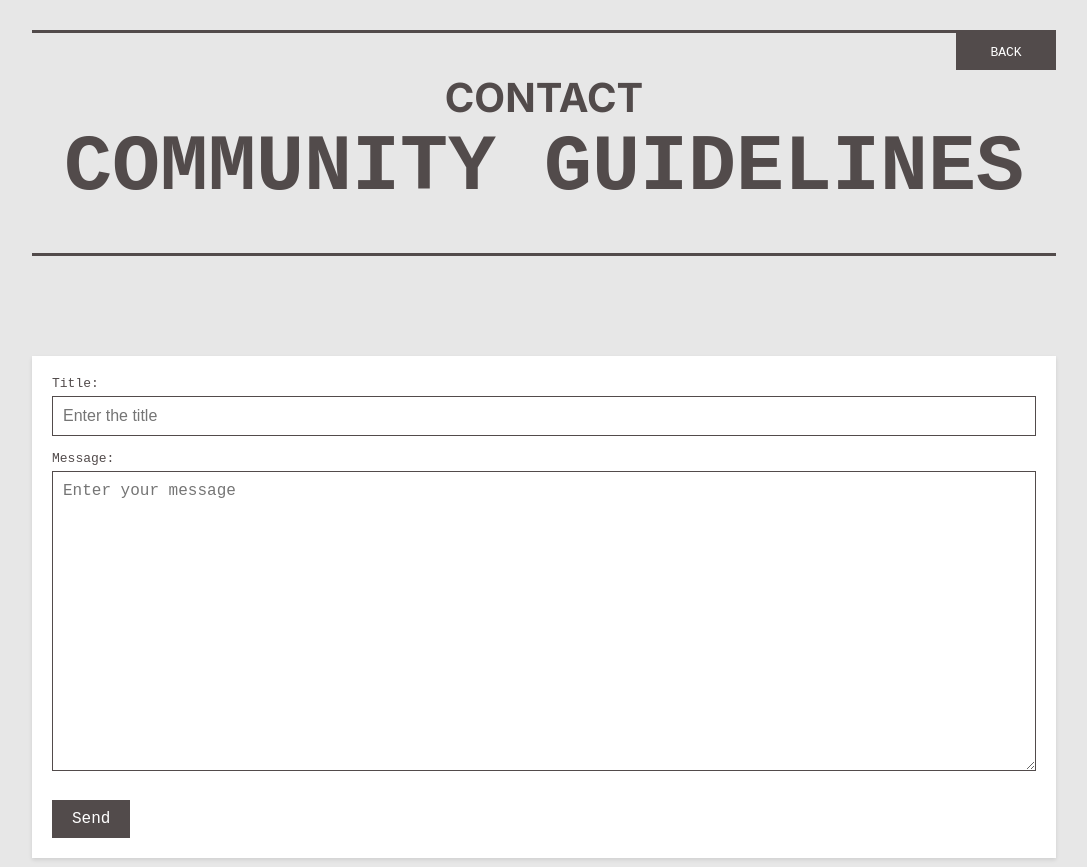
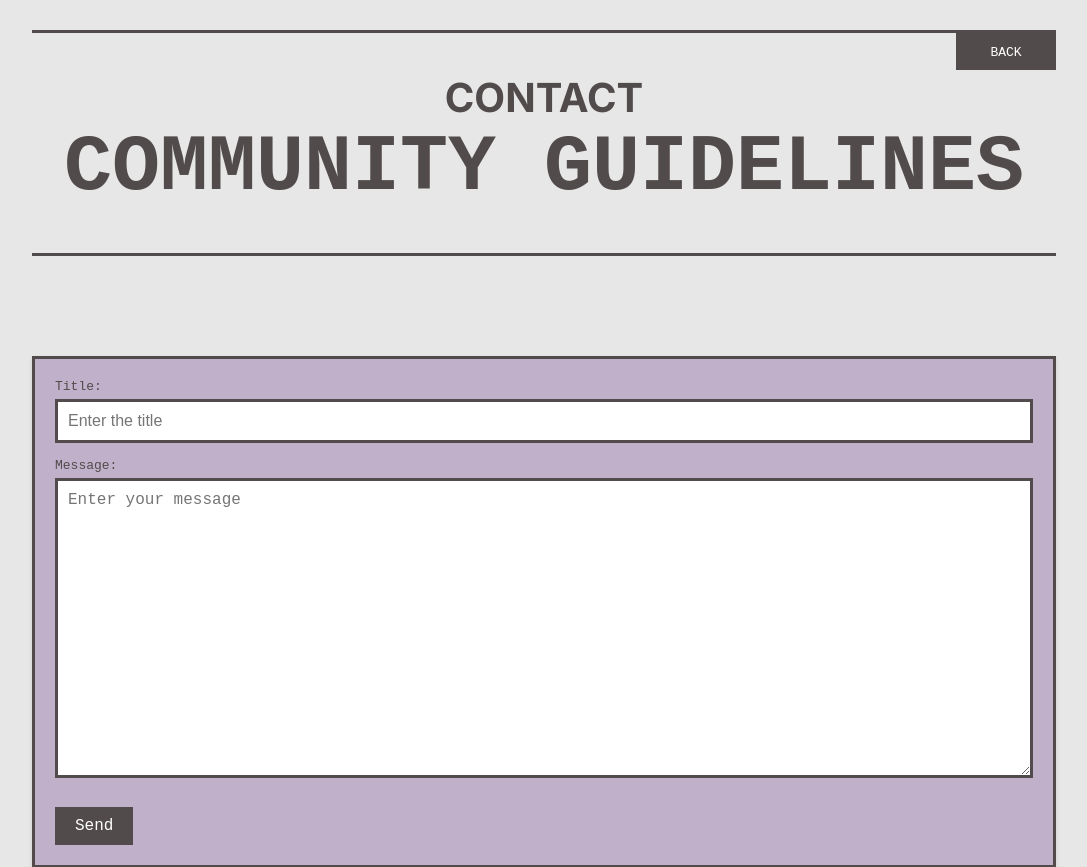
Before and after one commit to Jaywinebrenner/community-guidelines, a Next.js app: page /contact in a window 1280 px wide. Shown: the top 867 px of the page, without its empty margins (96-1183 px from the left). Built offline with nearby package versions, Linux system fonts and the light colour scheme.

Commit message:
form stuff

```diff
--- a/app/globals.css
+++ b/app/globals.css
@@ -266,10 +266,11 @@ margin-top: 100px;
 .contact-form {
   margin: 0 auto;
   margin-top: 100px;
-  background: white;
+  background: #c0b0c9;
   padding: 20px;
   box-shadow: 0 2px 4px rgba(0, 0, 0, 0.1);
   min-height: 400px;
+  border: 3px solid rgb(82, 75, 75);
 }
 
 .form-group {
@@ -287,9 +288,16 @@ margin-top: 100px;
 .form-group textarea {
   width: 100%;
   padding: 10px;
-  border: 1px solid rgb(82, 75, 75);
   box-sizing: border-box;
   font-size: 1rem;
+  border: 3px solid rgb(82, 75, 75);
+  /* background-color: #E7E7E7; */
+}
+
+.form-group input:focus,
+.form-group textarea:focus {
+  border-color: rgb(197, 38, 38);
+  outline: none;
 }
 
 .form-group textarea {
```
